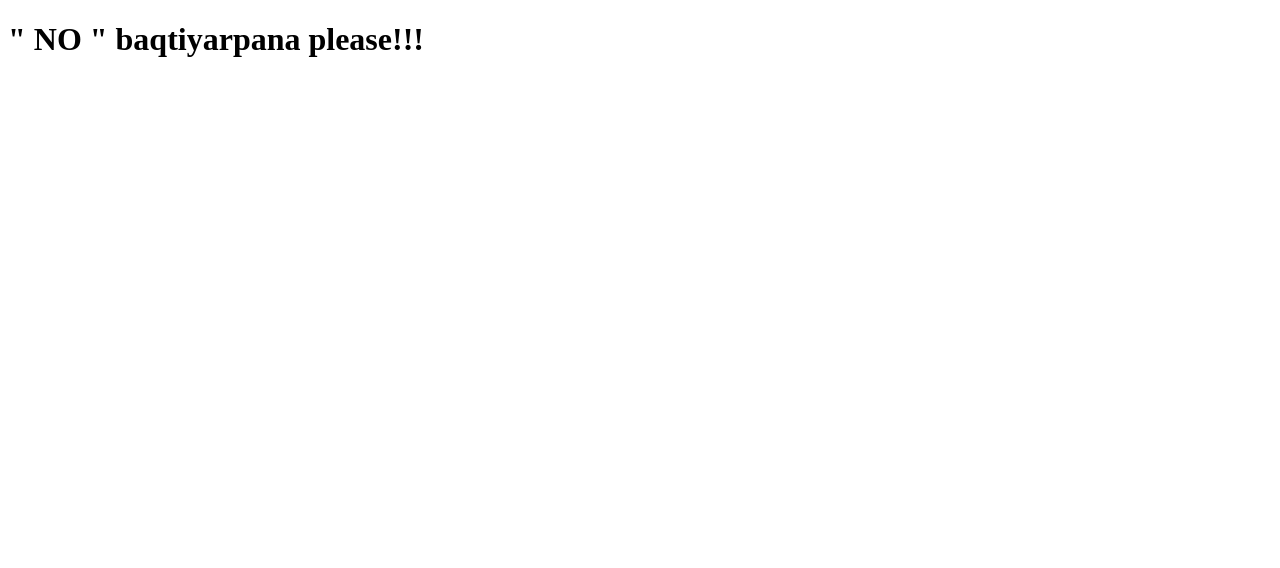
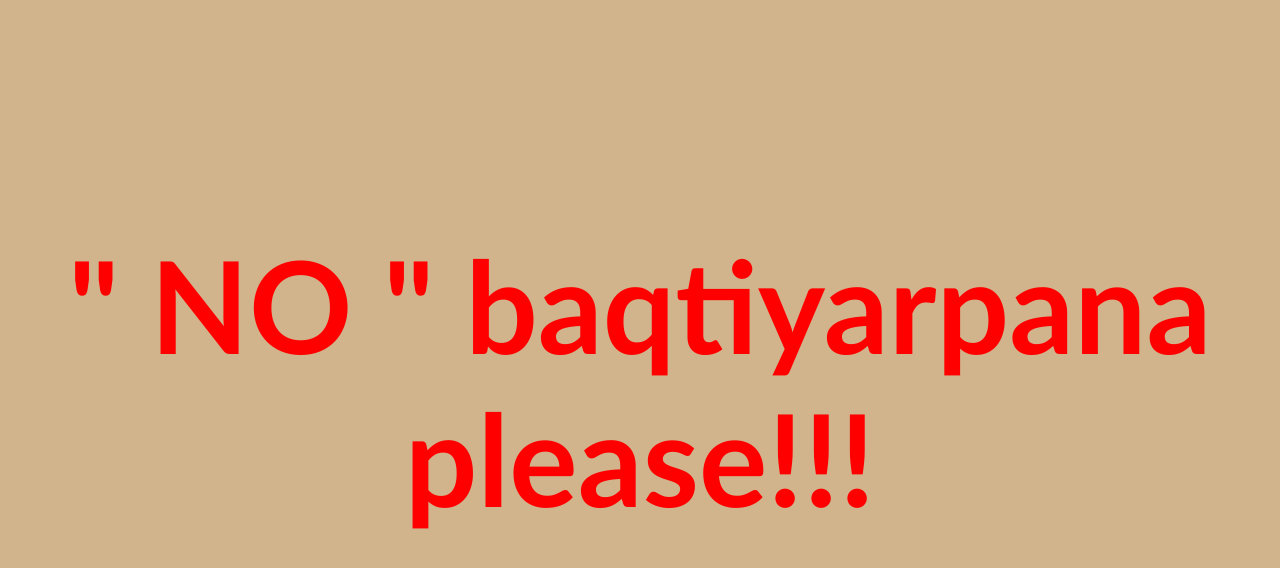
Before and after one commit to mohtashim3035/therepo, a plain HTML site: page index.html in a window 1280 px wide. Drawn offline with Linux system fonts and the light colour scheme.

Commit message:
changed the css href

```diff
--- a/index.html
+++ b/index.html
@@ -5,7 +5,7 @@
     <meta http-equiv="X-UA-Compatible" content="IE=edge">
     <meta name="viewport" content="width=device-width, initial-scale=1.0">
     <title>Every one want's</title>
-    <link rel="stylesheet" href="teh.css">
+    <link rel="stylesheet" href="second_page.css">
 </head>
 <body>
     <h1 class="ooh">" NO " baqtiyarpana please!!!</h1>
```
